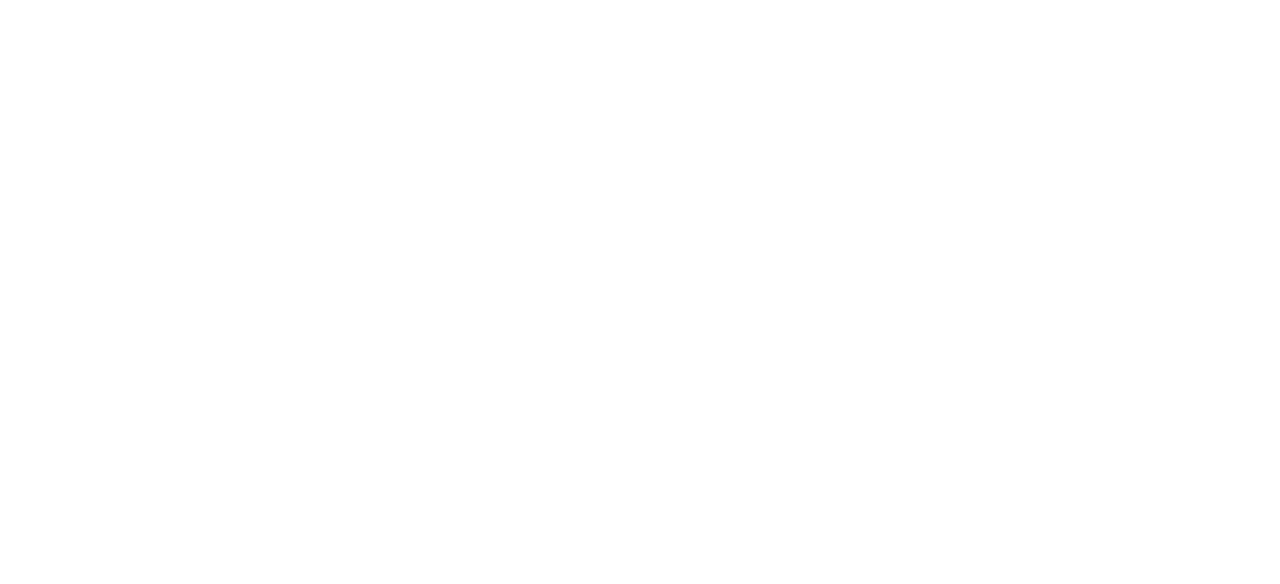
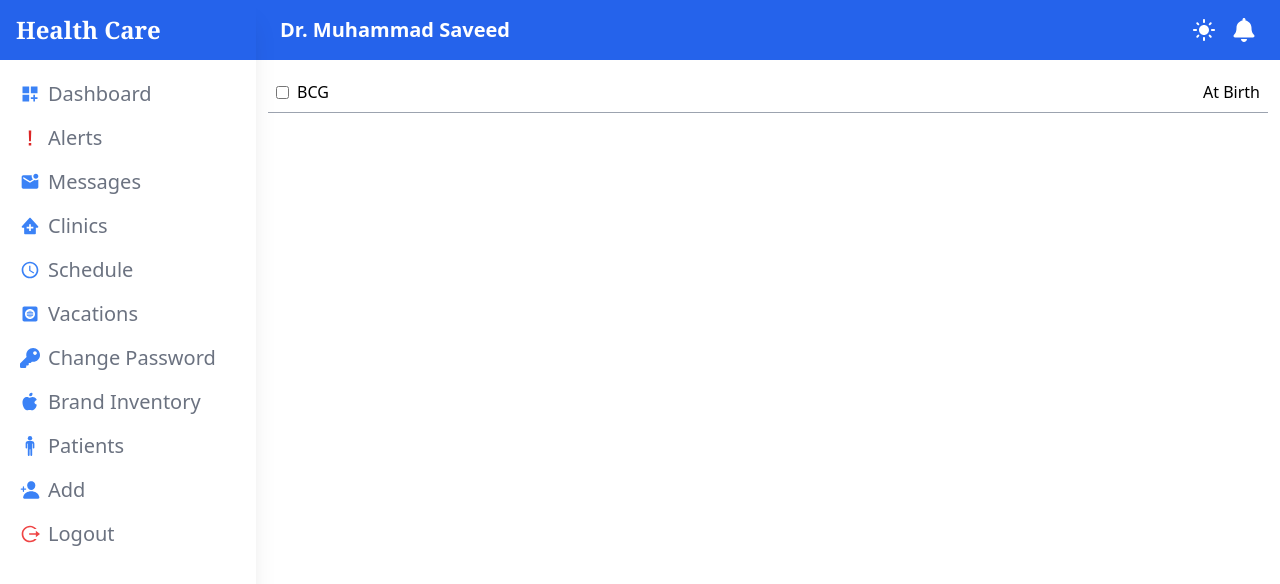
Before and after one commit to SaifD227/Doctor-fronted, a React (Vite) app: page /schedule in a window 1280 px wide. Before the commit this address had no page. Shown: the top 584 px of the page. Built offline with nearby package versions, Linux system fonts and the light colour scheme; sample sign-in values are in the browser's storage.

Commit message:
schedule

```diff
--- a/src/App.tsx
+++ b/src/App.tsx
@@ -20,6 +20,7 @@
 import Alert from "./Components/Alert/alert";
 import Vacation from "./Components/Vacation/vacation";
 import EditPatient from "./Components/EditPatient/Edit";
+import Schedule from "./Components/Schedule/schedule";
 
 
 // Mock authentication function
@@ -71,6 +72,10 @@
             path="/edit1/:id"
             element={<PrivateRoute element={<EditPatient />} />}
           />
+              <Route
+            path="/schedule"
+            element={<PrivateRoute element={<Schedule />} />}
+          />
 
 
           <Route path="/add" element={<PrivateRoute element={<Add />} />} />
--- /dev/null
+++ b/src/Components/Schedule/schedule.tsx
@@ -0,0 +1,23 @@
+import React from 'react';
+
+const Schedule: React.FC = () => {
+  return (
+    <div className="flex-1 flex flex-col lg:ml-64 p-3">
+      <div className="flex items-center justify-between  p-2  border-b border-gray-400">
+        <label htmlFor="bcg-checkbox" className="flex items-center">
+          <input
+            id="bcg-checkbox"
+            type="checkbox"
+            className="mr-2"
+          />
+          <span>BCG</span>
+        </label>
+        <div>
+          <span>At Birth</span>
+        </div>
+      </div>
+    </div>
+  );
+};
+
+export default Schedule;
```
